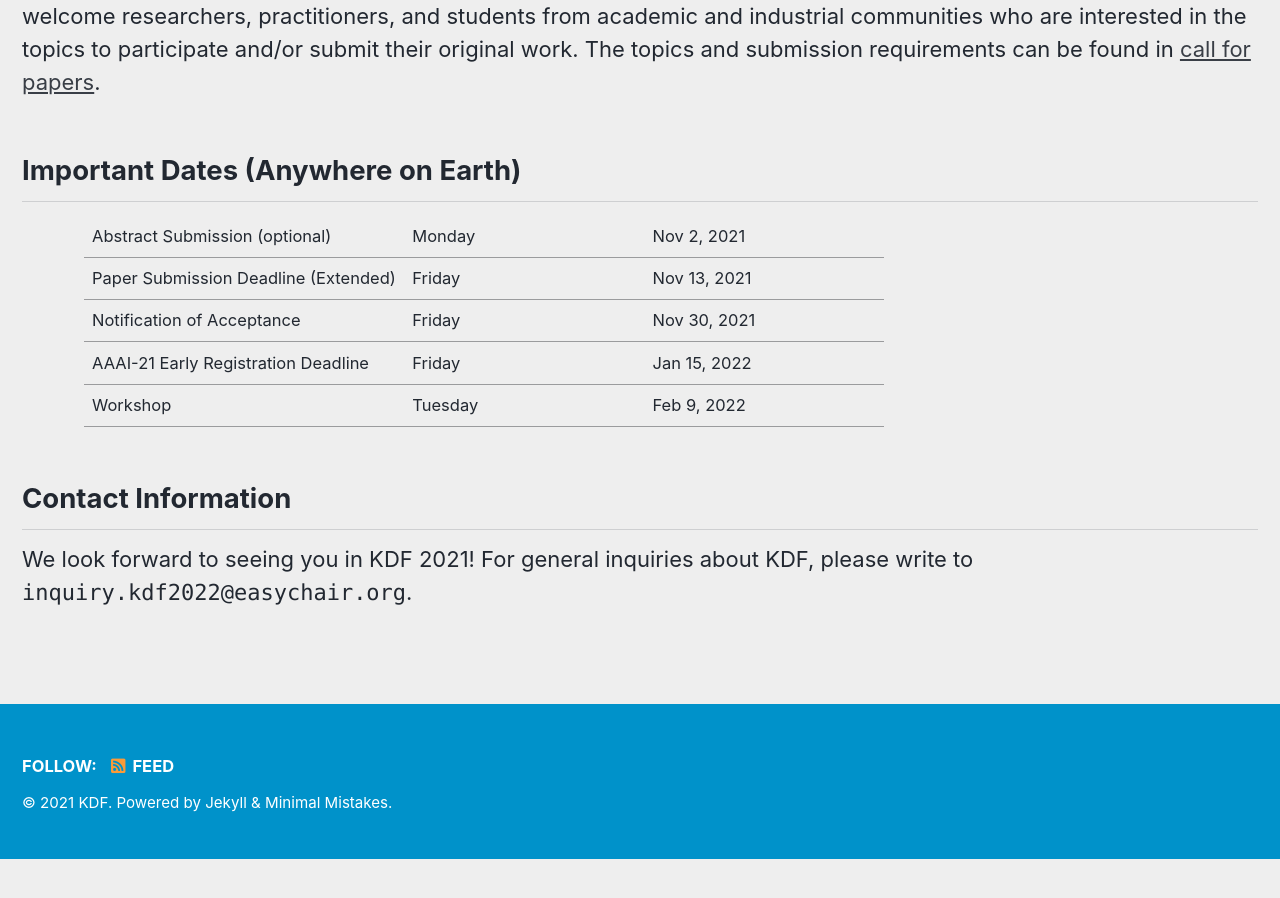
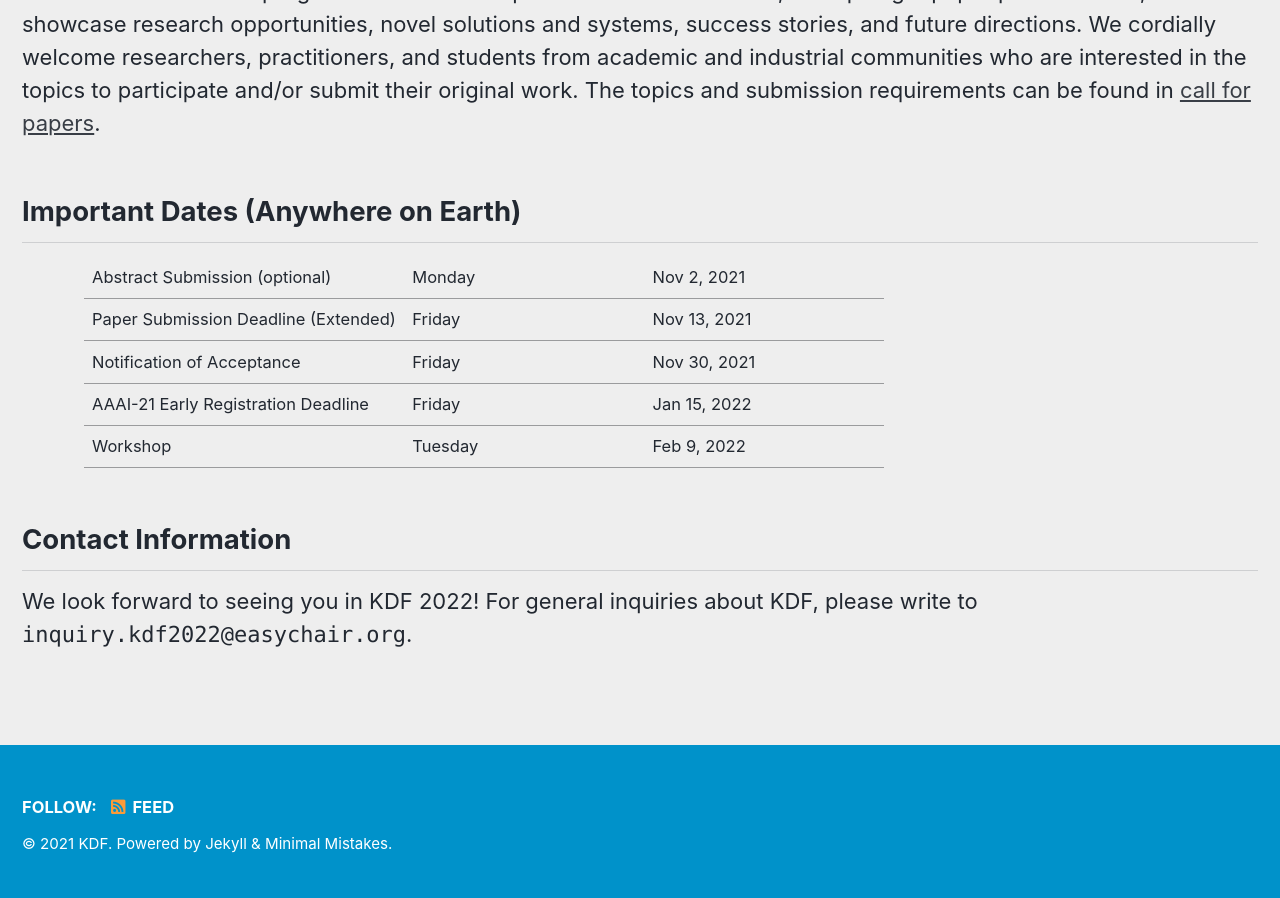
Before and after one commit to aaai-kdf/kdf2022, a Jekyll site: the page built from _pages/home.md, in a window 1280 px wide and 900 px high, scrolled down 1456 px. Built offline with Jekyll 4.4.1, drawn with Linux system fonts in a browser that asks for light colours; cached includes are drawn as plain includes; before the commit the page ends 2315 px from its top, so only the background shows below that; some of the changed text lies outside the part shown.

Commit message:
adjust home

```diff
--- a/_pages/home.md
+++ b/_pages/home.md
@@ -60,4 +60,4 @@ For registration, please use the [AAAI-21 registration website](https://aaai.org
 </center>
 
 <h2 id='contact'>Contact Information</h2>
-We look forward to seeing you in KDF 2021! For general inquiries about KDF, please write to <kbd>inquiry.kdf2022@easychair.org</kbd>.
+We look forward to seeing you in KDF 2022! For general inquiries about KDF, please write to <kbd>inquiry.kdf2022@easychair.org</kbd>.
```
Also changed, not shown: other parts of _pages/home.md (+1 -1 lines).
